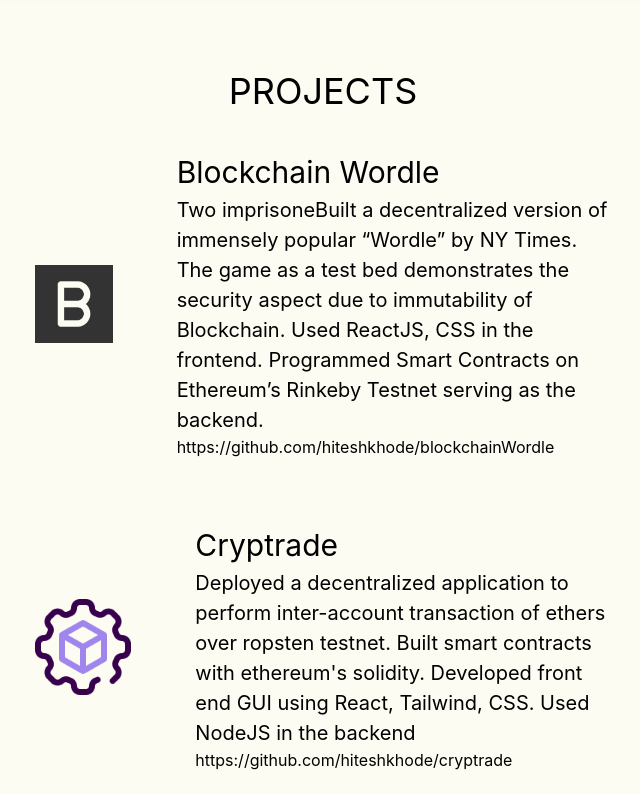
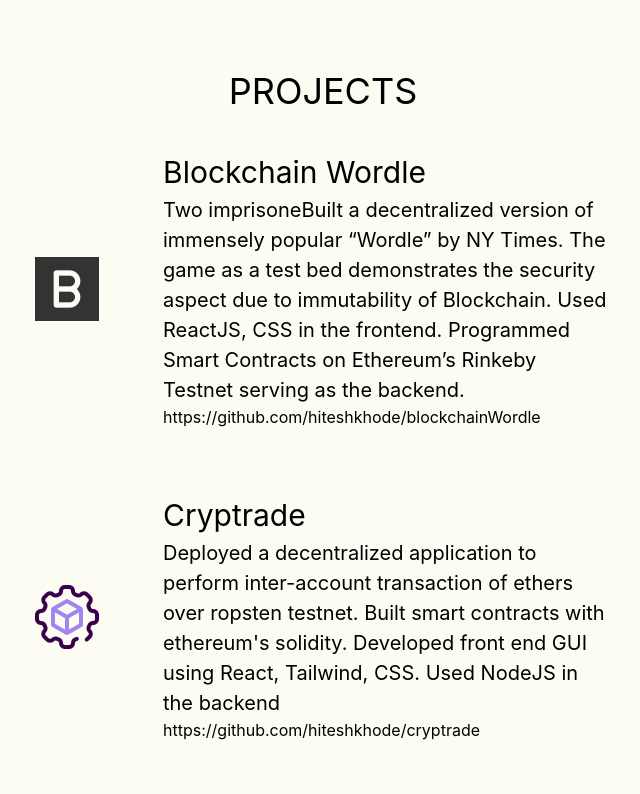
Before and after one commit to hiteshkhode/hkprofile, a React (Vite) app: page / in a window 1280 px wide. Shown: the part 1346-2140 px from the top of the page, without its empty margins (317-957 px from the left). Built offline with nearby package versions, Linux system fonts and the light colour scheme.

Commit message:
spacing sorted

```diff
--- a/src/App.css
+++ b/src/App.css
@@ -56,10 +56,15 @@
 
 .project{
   display: flex;
+  align-items: center;
 }
 
 .project > * {
   padding: 2rem;
+}
+
+.imageContainer{
+  height: fit-content;
 }
 
 .coffeeImage{
--- a/src/Components/Project.jsx
+++ b/src/Components/Project.jsx
@@ -4,11 +4,11 @@
 function project(props) {
     let count = 0;
     return (
-        <div className="project w-1/2 flex items-center justify-center">
-            <div className='w-fit h-fit flex justify-center'>
-                <img className='h-20px w-20px' src={"/png/" + props.project + ".png"} alt="" />
+        <div className="project w-1/2 flex">
+            <div className='imageContainer w-1/5 flex justify-center'>
+                <img className='projectImage' src={"/png/" + props.project + ".png"} alt="" />
             </div>
-            <div>
+            <div className='projectDescription w-4/5'>
                 <div className="projecttitle">
                     <div className="projecttitletext text-3xl"> {props.title}</div>
                 </div>
```
